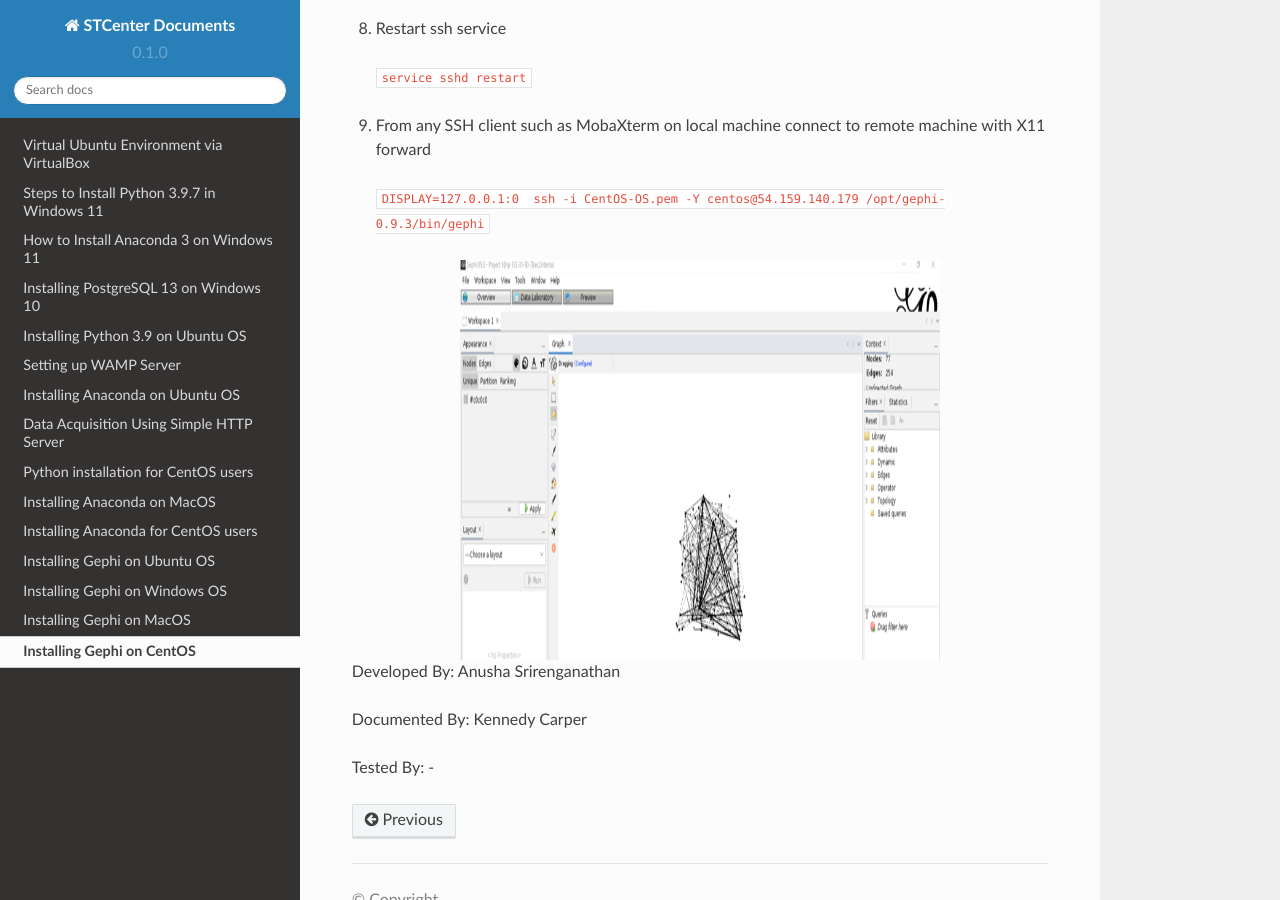
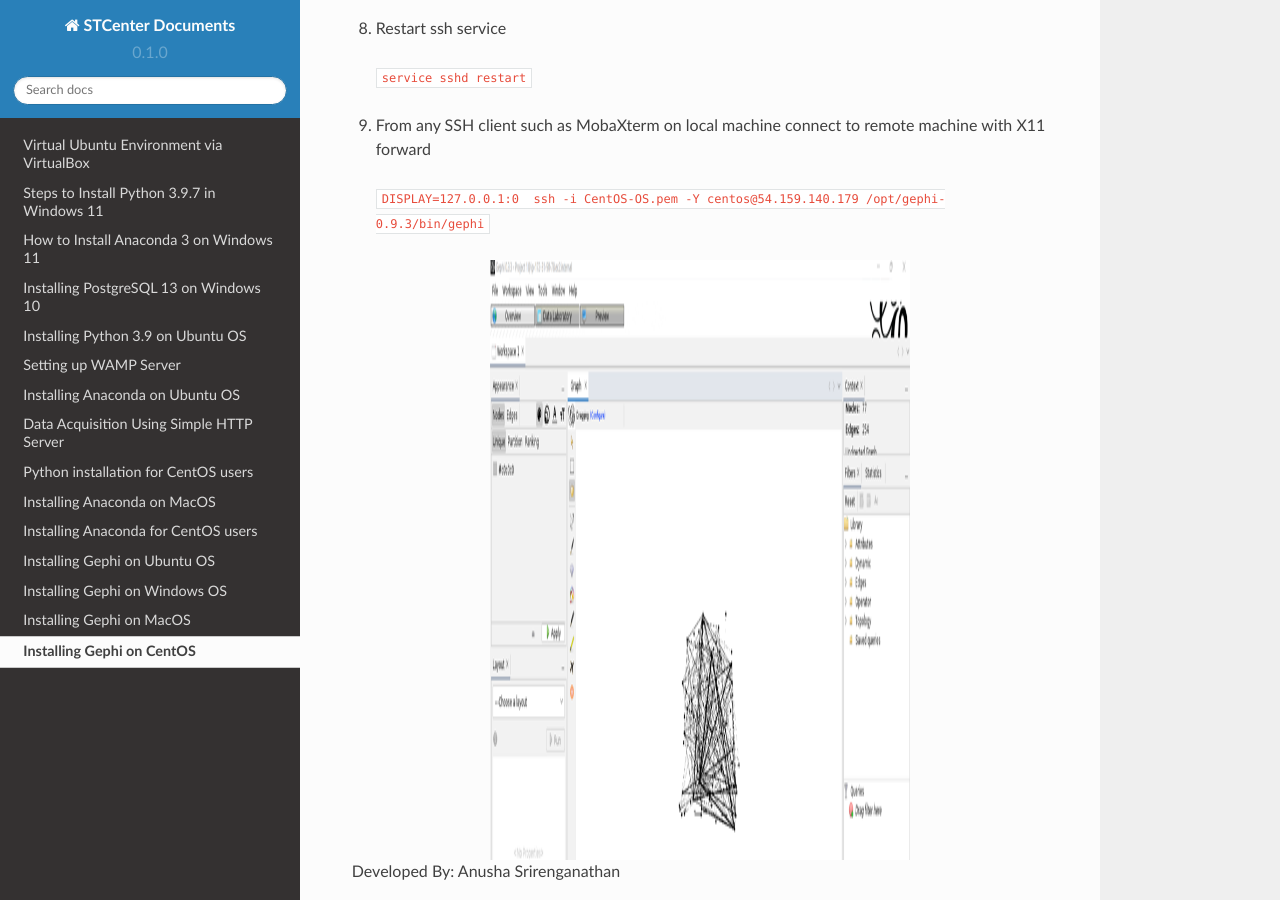
Before and after one commit to stccenter/STCenterDocs, a Sphinx documentation site: the page built from docs/source/Installing-Gephi-CentOS.rst, in a window 1280 px wide and 900 px high, scrolled down 845 px. Built offline with Sphinx 7.4.7 and the Read the Docs theme 2.0.0, drawn with Linux system fonts in a browser that asks for light colours.

Commit message:
Update Installing-Gephi-CentOS.rst

```diff
--- a/docs/source/Installing-Gephi-CentOS.rst
+++ b/docs/source/Installing-Gephi-CentOS.rst
@@ -39,9 +39,9 @@
 
 
 .. image:: ../images/CentOS-Gephi.png
-    :width: 480px
+    :width: 420px
     :align: center
-    :height: 400px
+    :height: 600px
     :alt: CentOS Gephi
 
 
```
